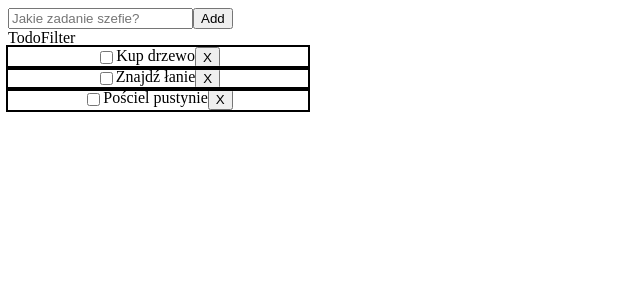
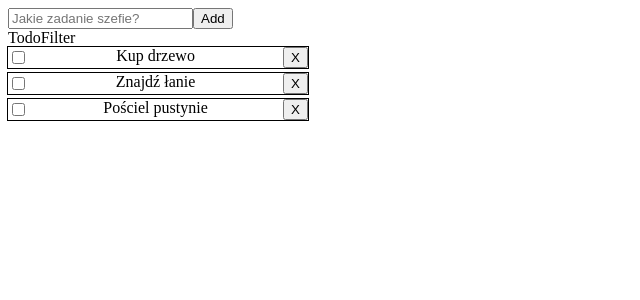
Before and after one commit to KBulka/to-do-list, a React (Vite) app: page / in a window 1280 px wide. Shown: the top 300 px of the page, without its empty margins (0-640 px from the left). Built offline with nearby package versions, Linux system fonts and the light colour scheme.

Commit message:
małe poprawki css

```diff
--- a/src/index.css
+++ b/src/index.css
@@ -1,11 +1,14 @@
 .task
 {
+  margin-bottom: 5px;
   display: flex;
   justify-content: center;
   width: 300px;
-  outline: 2px solid black;
+  outline: 0.5px solid black;
+  justify-content: space-between;
 }
-.delete
+
+button
 {
-  height: 100%;
+
 }
```
